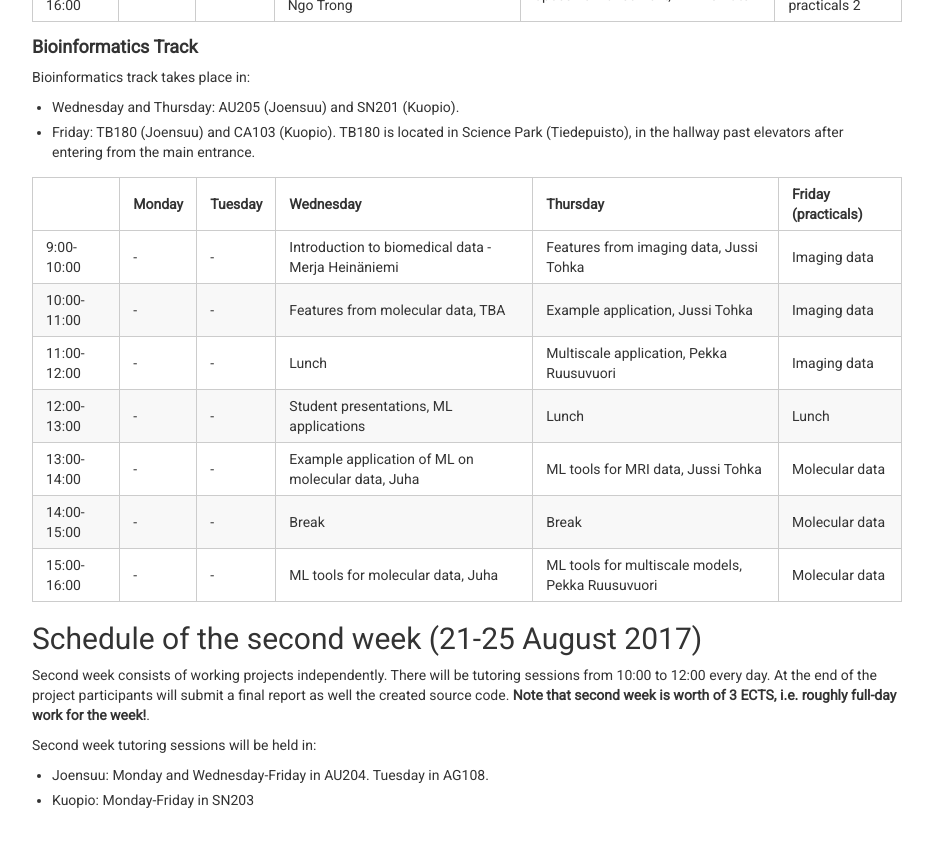
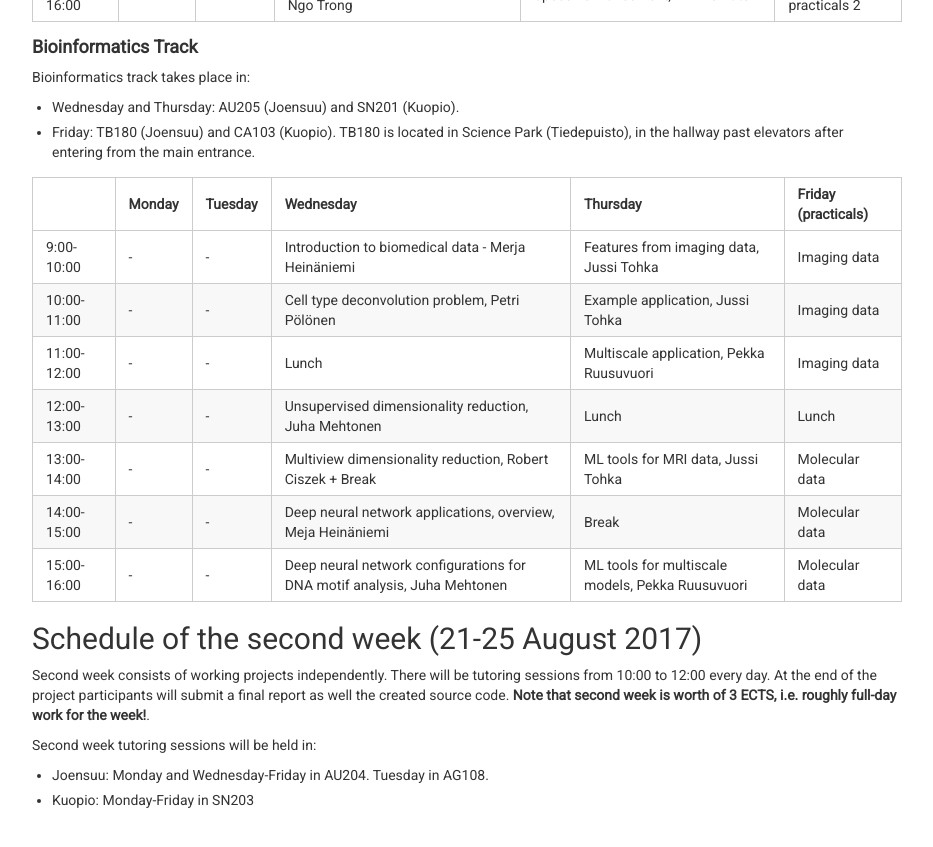
Before and after one commit to abrahamwoubie/Summer_School_RL, a Jekyll site: the page built from schedule.md, in a window 1280 px wide and 900 px high, scrolled down 1659 px. Shown: the top 847 px of the window, without its empty margins (173-1106 px from the left). Built offline with Jekyll 4.4.1, drawn with Linux system fonts in a browser that asks for light colours; nearby versions of some CDN libraries.

Commit message:
Updated bioinfo track schedule per Merja's request

```diff
--- a/schedule.md
+++ b/schedule.md
@@ -54,12 +54,12 @@ Bioinformatics track takes place in:
 | | Monday | Tuesday | Wednesday | Thursday | Friday (practicals)
 --- | ---  | ---     | ---       | ---      | ---
 9:00-10:00  | - | - | Introduction to biomedical data - Merja Heinäniemi | Features from imaging data, Jussi Tohka | Imaging data
-10:00-11:00 | - | - | Features from molecular data, TBA | Example application, Jussi Tohka | Imaging data
+10:00-11:00 | - | - | Cell type deconvolution problem, Petri Pölönen | Example application, Jussi Tohka | Imaging data
 11:00-12:00 | - | - | Lunch | Multiscale application, Pekka Ruusuvuori| Imaging data
-12:00-13:00 | - | - | Student presentations, ML applications | Lunch | Lunch
-13:00-14:00 | - | - | Example application of ML on molecular data, Juha | ML tools for MRI data, Jussi Tohka| Molecular data
-14:00-15:00 | - | - | Break | Break | Molecular data
-15:00-16:00 | - | - | ML tools for molecular data, Juha | ML tools for multiscale models, Pekka Ruusuvuori | Molecular data
+12:00-13:00 | - | - | Unsupervised dimensionality reduction, Juha Mehtonen | Lunch | Lunch
+13:00-14:00 | - | - | Multiview dimensionality reduction, Robert Ciszek + Break | ML tools for MRI data, Jussi Tohka| Molecular data
+14:00-15:00 | - | - | Deep neural network applications, overview, Meja Heinäniemi | Break | Molecular data
+15:00-16:00 | - | - | Deep neural network configurations for DNA motif analysis, Juha Mehtonen | ML tools for multiscale models, Pekka Ruusuvuori | Molecular data
 
 ## Schedule of the second week (21-25 August 2017)
 Second week consists of working projects independently. There will be tutoring sessions from 10:00 to 12:00 every day.
```
